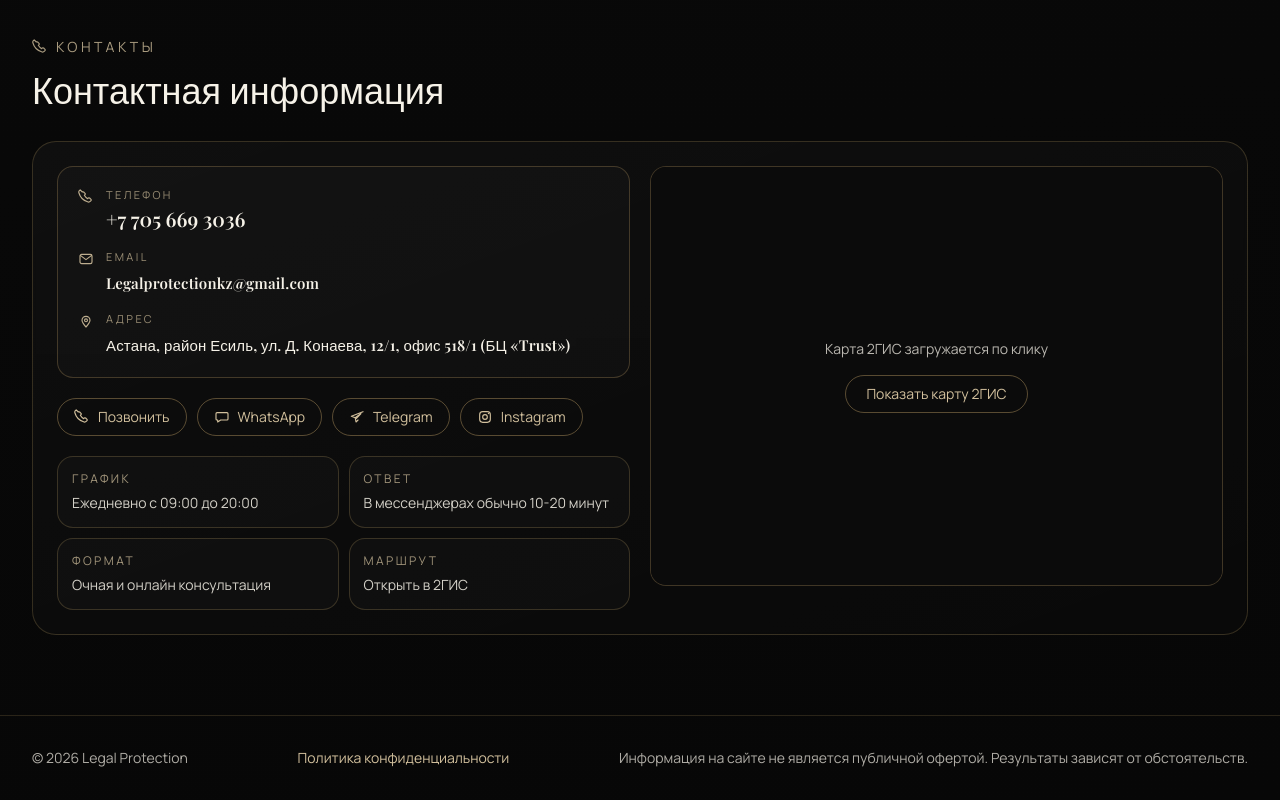
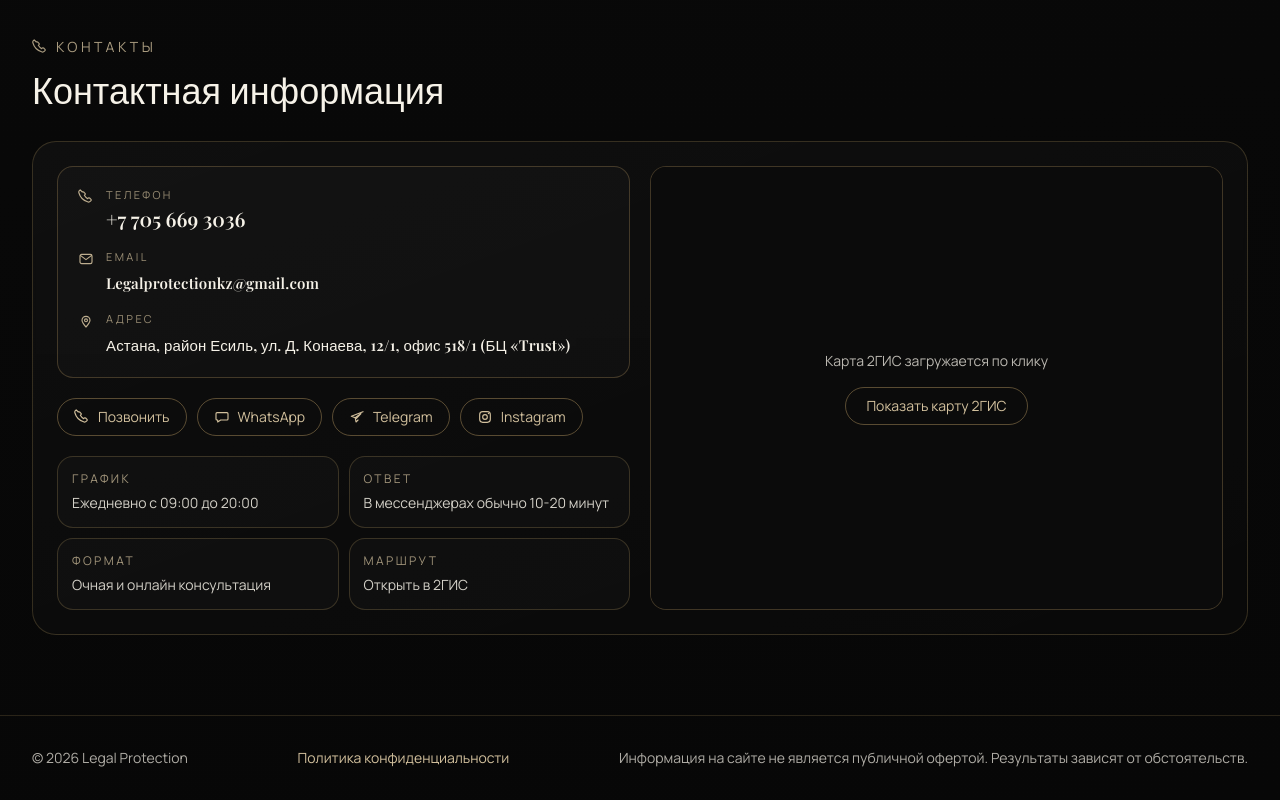
Before and after one commit to kalist01337/legalprotection, a Next.js app: page / in a window 1280 px wide. Shown: the part 4694-5494 px from the top of the page. Built offline with nearby package versions, Linux system fonts and the light colour scheme.

Commit message:
Make contact map column match left column height on desktop

```diff
--- a/src/components/sections/contact-section.tsx
+++ b/src/components/sections/contact-section.tsx
@@ -38,7 +38,7 @@ export function ContactSection() {
       </div>
 
       <div className="card-premium rounded-3xl p-5 sm:p-6">
-        <div className="grid gap-5 lg:grid-cols-2 lg:items-start">
+        <div className="grid gap-5 lg:grid-cols-2 lg:items-stretch">
           <aside>
             <div className="rounded-2xl border border-gold/30 bg-white/[0.02] p-4 sm:p-5">
               <dl className="space-y-4">
@@ -148,7 +148,7 @@ export function ContactSection() {
             </div>
           </aside>
 
-          <div className="overflow-hidden rounded-2xl border border-gold/30 bg-[#0b0b0b] lg:h-[420px] lg:self-start">
+          <div className="overflow-hidden rounded-2xl border border-gold/30 bg-[#0b0b0b]">
             {isMapVisible ? (
               <TwoGisMap lat={mapCenter.lat} lon={mapCenter.lon} className="h-[320px] w-full sm:h-[350px] lg:h-full" />
             ) : (
```
